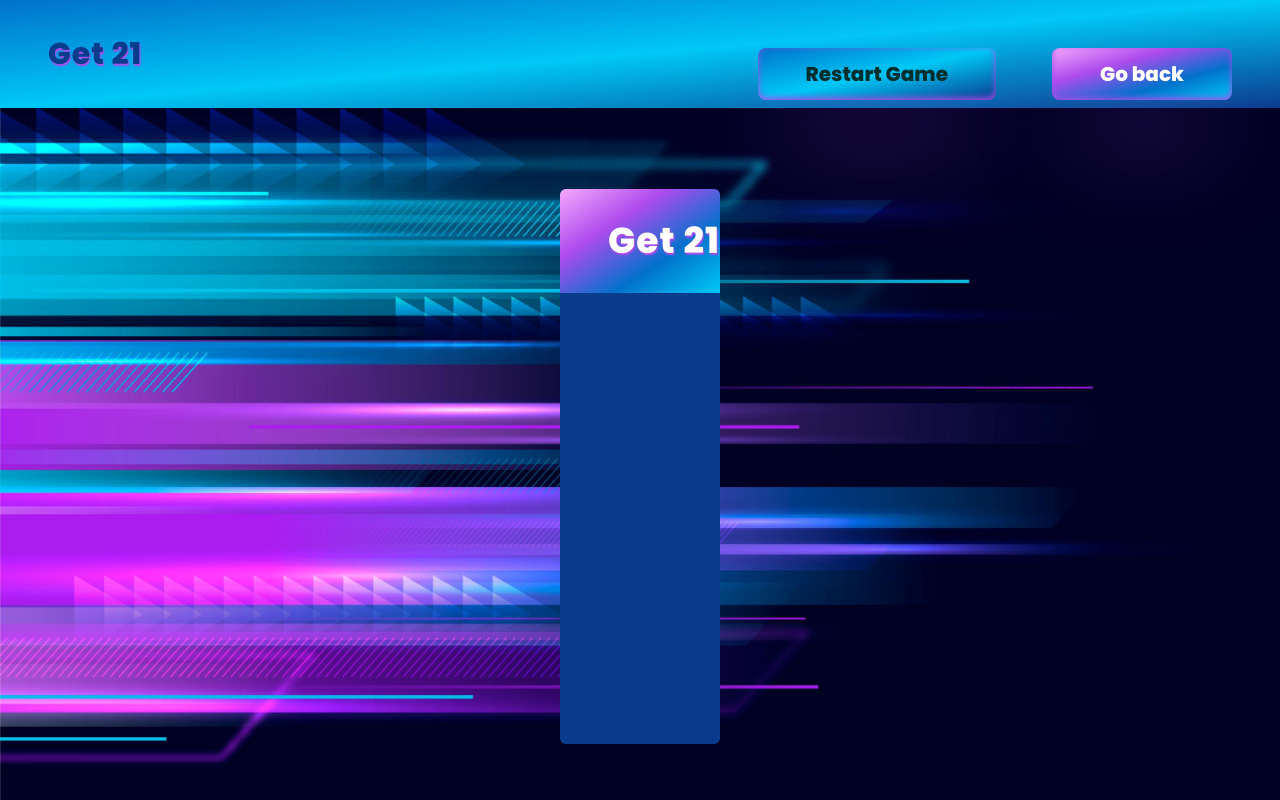
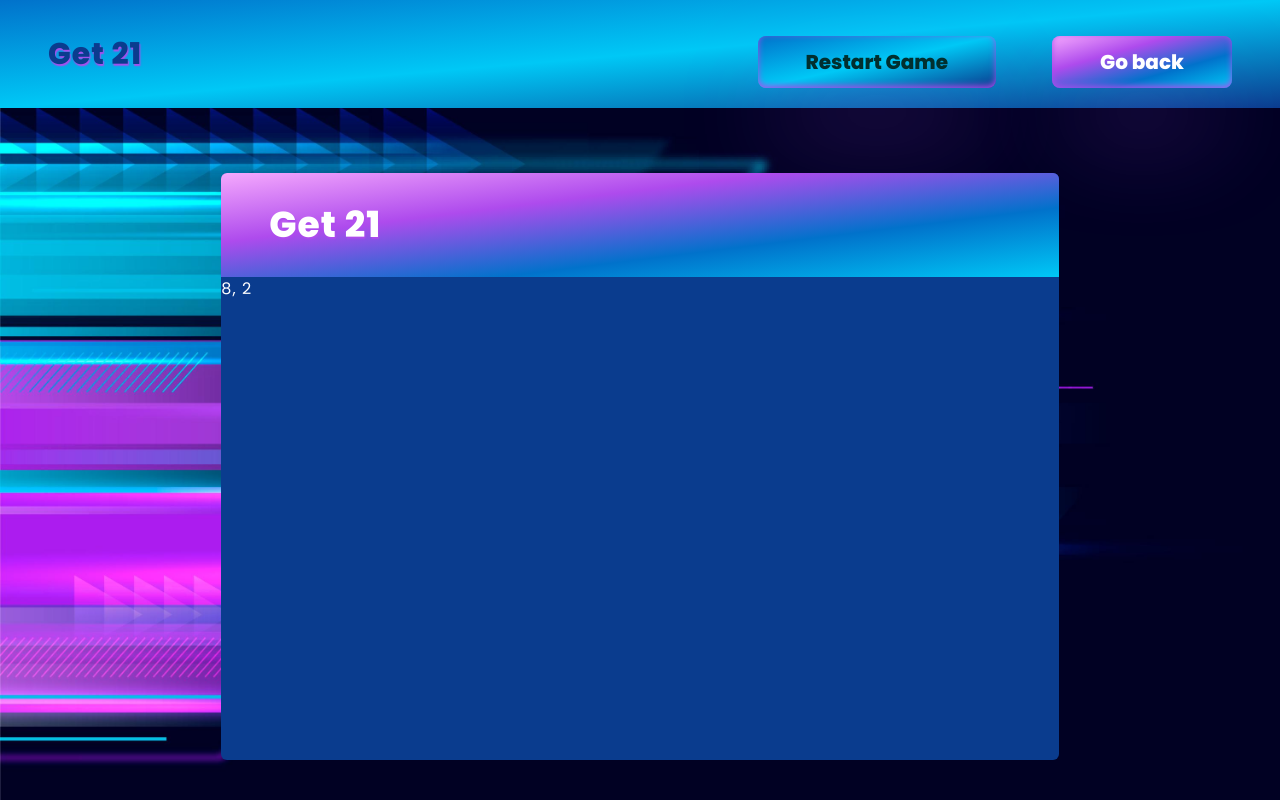
Before and after one commit to davidlidebrandt/get-21-frontend, a React (Create React App) app: page /gamepage in a window 1280 px wide. Built offline with nearby package versions, Linux system fonts and the light colour scheme.

Commit message:
Add basic card state

```diff
--- a/src/components/pages/gamepage/GamePage.js
+++ b/src/components/pages/gamepage/GamePage.js
@@ -1,5 +1,5 @@
 import React from "react";
-import { useEffect } from "react";
+import { useEffect, useState } from "react";
 import GameCard from "./subcomp/GameCard.js";
 import GameHeader from "./subcomp/GameHeader.js";
 
@@ -8,13 +8,15 @@ export default function GamePage({ setCurrentPage }) {
     setCurrentPage("gamepage");
   });
 
+  const [score, setScore] = useState();
+
   return (
     <>
       <div className="col-span-12">
         <GameHeader />
       </div>
-      <div className="col-span-12 xl:col-span-8 xl:col-start-3 row-span-6 px-2 place-items-center py-14">
-        <GameCard />
+      <div className="col-span-12 xl:col-span-8 xl:col-start-3 row-span-6 px-2  xl:py-10">
+        <GameCard score={score} setScore={setScore} />
       </div>
     </>
   );
--- a/src/components/pages/gamepage/subcomp/GameCard.js
+++ b/src/components/pages/gamepage/subcomp/GameCard.js
@@ -1,6 +1,18 @@
 import React from 'react'
+import { useState } from 'react'
 
-export default function GameCard() {
+export default function GameCard({score, setScore}) {
+
+    const [computerCardOne, setComputerCardOne] = useState(Math.floor(Math.random() * 11));
+    const [computerCardTwo, setComputerCardTwo] = useState(Math.floor(Math.random() * 11));
+
+    const [userCardOne, setUserCardOne] = useState(Math.floor(Math.random() * 11));
+    const [userCardTwo, setUserCardTwo] = useState(Math.floor(Math.random() * 11));
+
+    function generateCard(cardToSet) {
+        cardToSet(Math.floor(Math.random() * 11))
+    }
+
     return (
         <div className="bg-darker-blue h-full rounded-md">
             <div className="pink-blue-gradient rounded-t-md py-8">
@@ -8,6 +20,8 @@ export default function GameCard() {
             Get 21
           </h1>
             </div>
+            <p>{userCardOne}, {userCardTwo}</p>
+
 
         </div>
     )
--- a/src/components/pages/gamepage/subcomp/GameHeader.js
+++ b/src/components/pages/gamepage/subcomp/GameHeader.js
@@ -31,8 +31,8 @@ export default function GameHeader() {
             Get 21
           </h1>
             <div className="xl:float-right text-center">
-            <button  className="block xl:inline xl:mr-12 my-3 hover-button rounded-lg bg-gradient text-darkest-blue ml-2 px-4 py-1  xl:py-3 xl:px-12 font-extrabold custom-inner-box-shadow text-xl">Restart Game</button>
-            <button onClick={()=> {displayWarning("This game will be lost, proceed?")}} className="block xl:inline ml-2 xl:mr-12 hover-pink-button rounded-lg pink-blue-gradient px-4 py-1 xl:py-3 xl:px-12  text-white font-extrabold custom-inner-box-shadow text-xl">Go back</button>
+            <button  className="m-auto block xl:inline xl:mr-12  hover-button rounded-lg bg-gradient text-darkest-blue xl:ml-2 px-4 py-1  xl:py-3 xl:px-12 font-extrabold custom-inner-box-shadow text-xl m-auto ">Restart Game</button>
+            <button onClick={()=> {displayWarning("This game will be lost, proceed?")}} className="m-auto block xl:inline xl:ml-2 xl:mr-12 hover-pink-button rounded-lg pink-blue-gradient px-4 py-1 xl:py-3 xl:px-12  text-white font-extrabold custom-inner-box-shadow text-xl m-auto ">Go back</button>
             </div>
         </nav>
         </>
```
